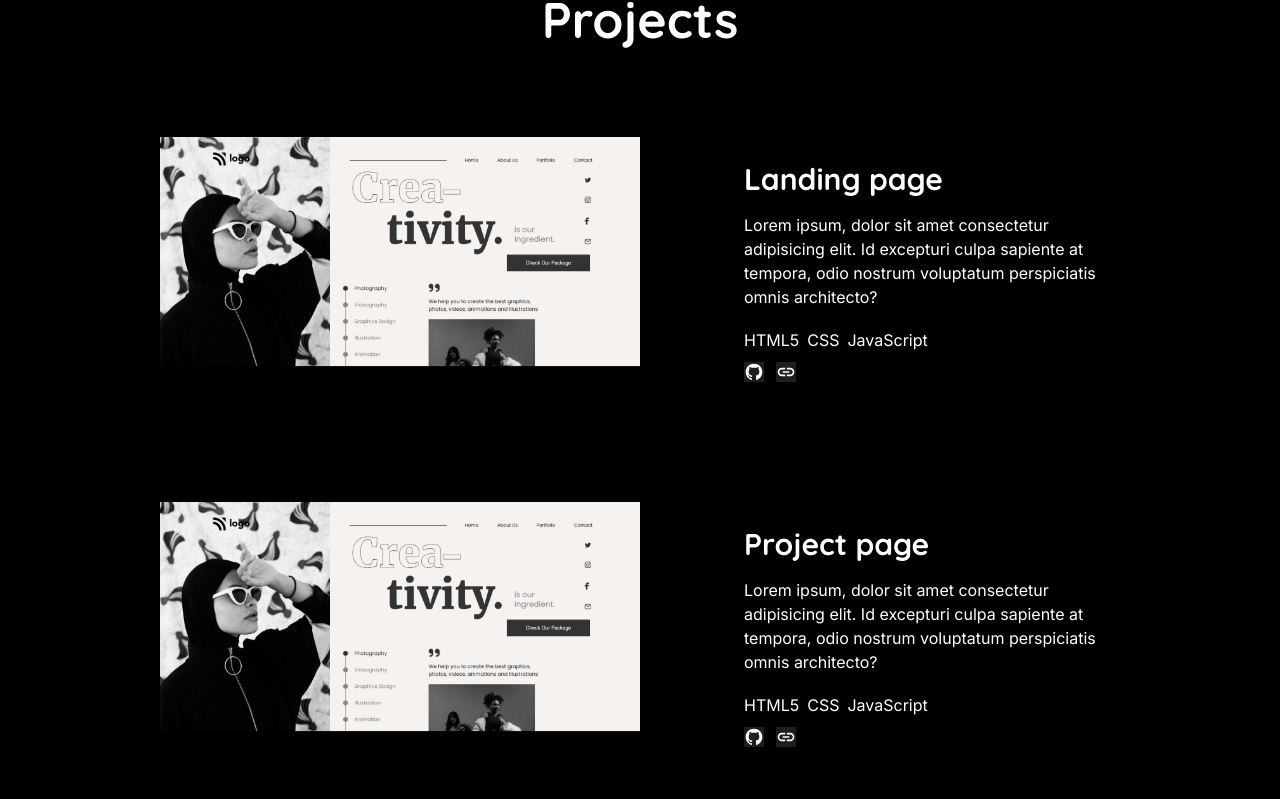
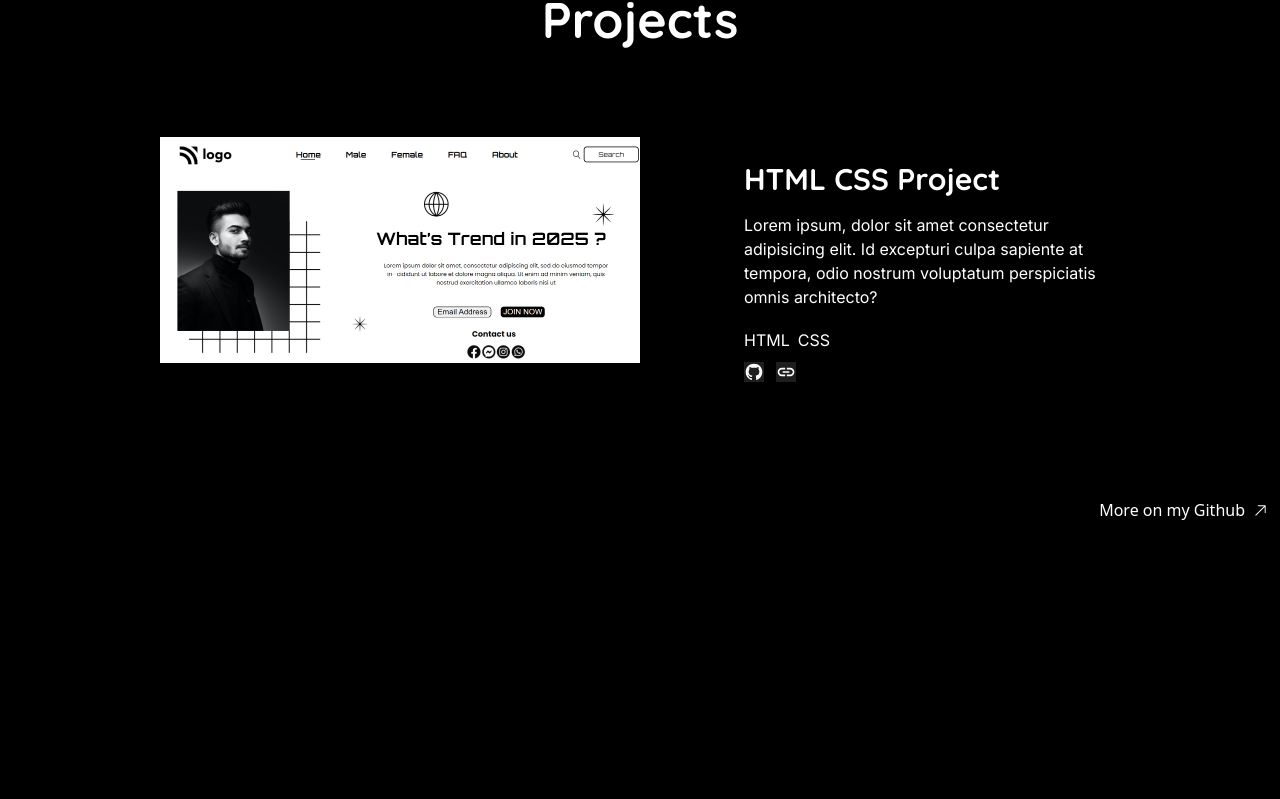
Before and after one commit to Abhi98sharma/Portfolio, a React (Vite) app: page / in a window 1280 px wide. Shown: the part 1357-2156 px from the top of the page. Built offline with nearby package versions, Linux system fonts and the light colour scheme; a web font is replaced by a local one.

Commit message:
fixed project section

```diff
--- a/src/App.jsx
+++ b/src/App.jsx
@@ -1,30 +1,24 @@
-import { useState } from 'react'
-import Navbar from './components/Navbar/Navbar'
-import Home from './components/Home/Home'
-import Skills from './components/Skills/Skills'
-import Projects from './components/Projects/Projects'
-import Footer from './components/Footer/Footer'
-import Contact from './components/Contact/Contact'
+import { useState } from "react";
+import Navbar from "./components/Navbar/Navbar";
+import Home from "./components/Home/Home";
+import Skills from "./components/Skills/Skills";
+import Projects from "./components/Projects/Projects";
+import Footer from "./components/Footer/Footer";
+import Contact from "./components/Contact/Contact";
 
 export default function App() {
-
-  const [darkMode, setDarkMode] = useState(false)
+  // const [darkMode, setDarkMode] = useState(false)
 
   return (
     <>
-      <div className={darkMode ? "dark" : ""}>
-        <div className='container max-w-full min-h-screen bg-black text-white relative'>
-          <Navbar
-            darkMode={darkMode}
-            setDarkMode={setDarkMode}
-          />
-          <Home />
-          <Skills />
-          <Projects />
-          <Contact />
-          <Footer />
-        </div>
+      <div className="container max-w-full min-h-screen bg-black text-white relative">
+        <Navbar />
+        <Home />
+        <Skills />
+        <Projects />
+        <Contact />
+        <Footer />
       </div>
     </>
-  )
+  );
 }
--- a/src/components/Cards/Cards.jsx
+++ b/src/components/Cards/Cards.jsx
@@ -1,43 +1,41 @@
-import Tilt from 'react-parallax-tilt';
+import Tilt from "react-parallax-tilt";
+import projectsData from "../../data.json";
 
-export default function Cards({title}) {
+export default function Cards() {
   return (
     <>
-            <section className="grid grid-cols-2 space-x-20" >
+      {projectsData.map((data) => (
+        <section key={data.id} className="grid grid-cols-2 space-x-20">
           <Tilt>
-                    <div className="relative hover:scale-110" >
-                        <img src="/Project-14.png" alt="" />
+            <div className="relative hover:scale-110">
+              <img src={data.image} alt="" />
             </div>
           </Tilt>
           <div className="flex flex-col justify-center items-start p-6 space-y-4 font-Inter">
-                    <h1 className="text-3xl font-Quicksand">{title}</h1>
+            <h1 className="text-3xl font-Quicksand">{data.title}</h1>
             <p className="text-md">
-                        Lorem ipsum, dolor sit amet consectetur adipisicing elit. Id excepturi culpa sapiente at tempora, odio nostrum voluptatum perspiciatis omnis architecto?
+              Lorem ipsum, dolor sit amet consectetur adipisicing elit. Id
+              excepturi culpa sapiente at tempora, odio nostrum voluptatum
+              perspiciatis omnis architecto?
             </p>
             <div className="flex flex-col justify-start space-y-2">
               <div className="text-xl space-x-2">
-                            <small>HTML5</small>
-                            <small>CSS</small>
-                            <small>JavaScript</small>
+                <small>{data.tech[0]}</small>
+                <small>{data.tech[1]}</small>
+                <small>{data.tech[2]}</small>
               </div>
               <div className="flex space-x-3">
-                            <a
-                                href="#"
-                                target="_blank"
-                            >
+                <a href="#" target="_blank">
                   <img src="/assets/github.svg" alt="github-icon" />
                 </a>
-                            <a
-                                href="#"
-                                target="_blank"
-                            >
+                <a href="#" target="_blank">
                   <img src="/assets/link.svg" alt="link-icon" />
                 </a>
-
               </div>
             </div>
           </div>
         </section>
+      ))}
     </>
-    )
+  );
 }
--- a/src/components/Home/Home.jsx
+++ b/src/components/Home/Home.jsx
@@ -1,4 +1,3 @@
-
 export default function Home() {
   return (
     <>
--- a/src/components/Navbar/Navbar.jsx
+++ b/src/components/Navbar/Navbar.jsx
@@ -1,6 +1,6 @@
 import { useState } from "react";
 
-export default function Navbar({ darkMode, setDarkMode }) {
+export default function Navbar() {
 
     const [activeState, setActiveState] = useState("#home");
 
@@ -27,7 +27,7 @@ export default function Navbar({ darkMode, setDarkMode }) {
                     <a href="#contact" onClick={() => setActiveState("#contact")} className={activeState === "#contact" ? "active transition ease-in-out delay-100 hover:text-[#3A36F3]" : " "}>Contacts
                     </a>
 
-                    <button onClick={() => setDarkMode(!darkMode)}>
+                    <button>
                         <img className='w-8' src="/assets/icon _sun outline_.png" alt="light-icon" />
                     </button>
                 </ul>
@@ -35,3 +35,5 @@ export default function Navbar({ darkMode, setDarkMode }) {
         </>
     )
 }
+
+// onClick={() => setDarkMode(!darkMode)}
--- a/src/components/Projects/Projects.jsx
+++ b/src/components/Projects/Projects.jsx
@@ -8,8 +8,7 @@ export default function Projects() {
         <div className="flex flex-col justify-center items-center px-20 pt-10 pb-20 space-y-10">
           <h1 className="text-[50px] py-10 font-Quicksand font-bold">Projects</h1>
           <div className="w-full grid grid-cols-1 px-20 space-y-24">
-            <Cards title="Landing page" />
-            <Cards title="Project page" />
+            <Cards />
           </div>
         </div>
         <div className="flex justify-end items-center p-3 gap-x-2">
--- a/src/data.json
+++ b/src/data.json
@@ -1,19 +1,7 @@
 [
     {
         "id": 1,
-        "image": "../public/screenshot/Project-1.png",
-        "title": "HTML CSS Project",
-        "description": "",
-        "tech": [
-            "HTML",
-            "CSS"
-        ],
-        "github": "",
-        "live-link": ""
-    },
-    {
-        "id": 2,
-        "image": "../public/screenshot/Project-1.png",
+        "image": "/screenshot/Project-1.png",
         "title": "HTML CSS Project",
         "description": "",
         "tech": [
```
Lines whose indentation alone changed are shown as unchanged.
